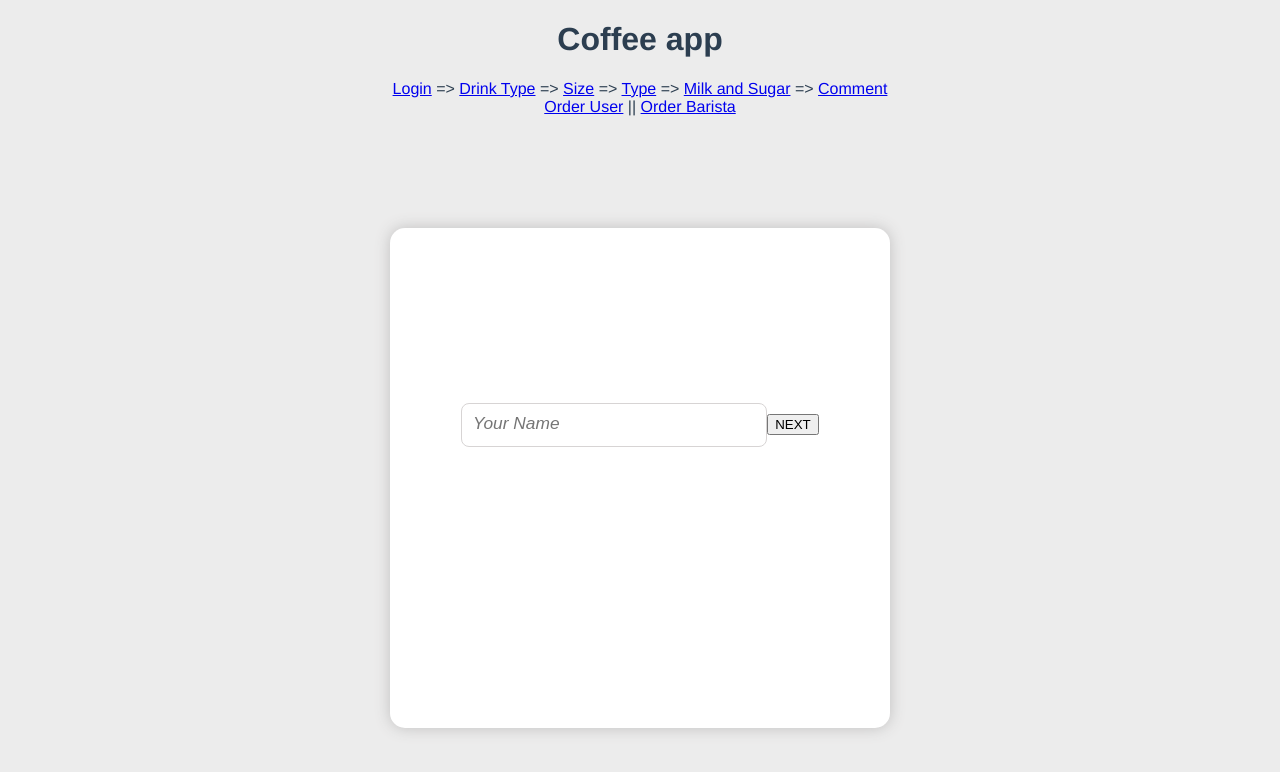
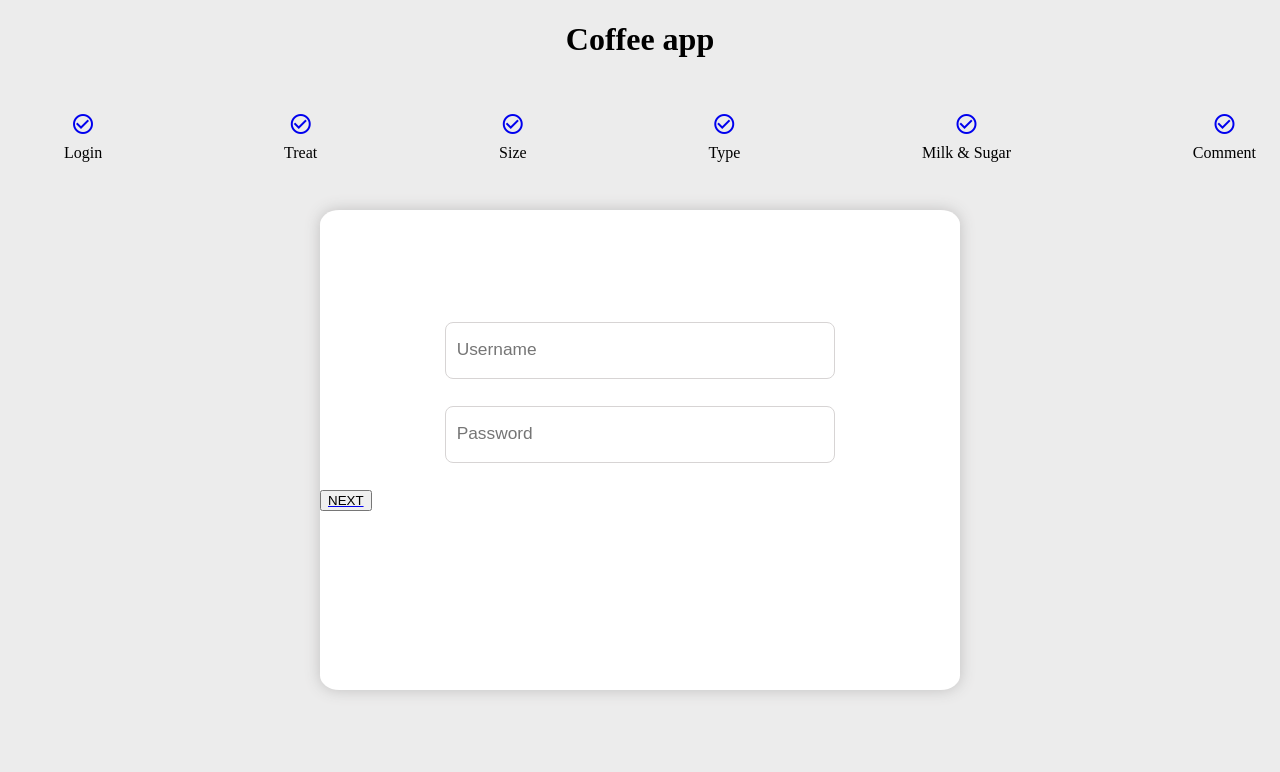
Before and after one commit to stevetangue/treat, a Vue app: page /#/ in a window 1280 px wide. Shown: the top 772 px of the page. Built offline with nearby package versions, Linux system fonts and the light colour scheme.

Commit message:
Structure of the order tracking bar and main order box
* Babel conf for class decorators
* style main order box
* basic structure of the order tracking bar

```diff
--- a/babel.config.js
+++ b/babel.config.js
@@ -1,5 +1,9 @@
 module.exports = {
   presets: [
     '@vue/app'
+  ],
+  plugins: [
+    ["@babel/plugin-proposal-decorators", { "legacy": true }],
+    "@babel/plugin-proposal-class-properties"
   ]
 }
--- a/package.json
+++ b/package.json
@@ -13,6 +13,7 @@
     "es6-promise": "^4.2.5",
     "less": "^3.9.0",
     "less-loader": "^4.1.0",
+    "material-design-icons": "^3.0.1",
     "vue": "^2.5.21",
     "vue-class-component": "^6.3.2",
     "vue-router": "^3.0.2",
--- a/public/index.html
+++ b/public/index.html
@@ -5,6 +5,7 @@
     <meta http-equiv="X-UA-Compatible" content="IE=edge">
     <meta name="viewport" content="width=device-width,initial-scale=1.0">
     <link rel="icon" href="<%= BASE_URL %>favicon.ico">
+    <link href="https://fonts.googleapis.com/icon?family=Material+Icons" rel="stylesheet">
     <title>treat</title>
   </head>
   <body>
--- /dev/null
+++ b/public/treat-variables.less
@@ -0,0 +1,3 @@
+
+
+// TODO: get all the css vars here
--- a/src/App.vue
+++ b/src/App.vue
@@ -1,41 +1,104 @@
 <template>
   <div id="app">
     <h1>Coffee app</h1>
+    <div class="order-tracking-bar">
       <nav>
-      <router-link to="/">Login</router-link> =>
-      <router-link to="/TreatDrink">Drink Type</router-link> =>
-      <router-link to="/TreatSize">Size</router-link> =>
-      <router-link to="/TreatType">Type</router-link> =>
-      <router-link to="/TreatMilkSugar">Milk and Sugar</router-link> =>
-      <router-link to="/TreatComment">Comment</router-link>
-      <br />
-      <router-link to="/TreatOrderUser">Order User</router-link> ||
-      <router-link to="/TreatOrderBarista">Order Barista</router-link>
+        <ul class="progress-bar" >
+          <li v-for="route in routes" :key="route.url" class="progress-bar__items">
+
+            <router-link :to="route.url">
+              <i class="material-icons">check_circle_outline</i>
+              <span>{{route.label}}</span>
+            </router-link>
+          </li>
+
+          <!--<li><router-link to="/TreatOrderUser">Order User</router-link></li>-->
+          <!--<li><router-link to="/TreatOrderBarista">Order Barista</router-link></li>-->
+        </ul>
       </nav>
+    </div>
+    <div class="order-box">
       <router-view />
+    </div>
   </div>
 </template>
 
 <script>
-export default {
-  name: 'app',
-  components: {
+  import Vue from 'vue';
+  import Component from 'vue-class-component';
+
+  @Component({
+    components: { },
+    props: { },
+    data () {
+      return {
+        routes : [{
+          url: '/',
+          label: 'Login'
+        }, {
+          url: '/TreatDrink',
+          label: 'Treat'
+        },
+          {
+            url: '/TreatSize',
+            label: 'Size'
+          },
+          {
+            url: '/TreatType',
+            label: 'Type'
+          },
+          {
+            url: '/TreatMilkSugar',
+            label: 'Milk & Sugar'
+          },
+          {
+            url: '/TreatComment',
+            label: 'Comment'
+          }]
       }
     }
+  })
+  export default class App extends Vue {}
+
 </script>
 
-<style>
-
+<style lang="less">
     body {
       background-color: #ececec;
+      text-align: center;
+      height: 100%;
+      font-size: 16px;
     }
 
-#app {
-  font-family: 'Avenir', Helvetica, Arial, sans-serif;
-  -webkit-font-smoothing: antialiased;
-  -moz-osx-font-smoothing: grayscale;
-  text-align: center;
-  background-color: #ececec;
-  color: #2c3e50;
+    .order-tracking-bar {
+      padding: 1em 1em 0 1em;
+    }
+
+    .order-box {
+      height: 30em;
+      width: 40em;
+      margin: 3em auto;
+      border-radius: 3%;
+      background-color: white;
+      box-shadow: 0 0 15px 0 #c0bfbf;
+    }
+    .progress-bar {
+      list-style: none;
+      display: flex;
+      flex-direction: row;
+      justify-content: space-between;
+
+      &__items {
+
+        a {
+          display: flex;
+          flex-direction: column;
+          text-decoration: none;
+        }
+        span {
+          padding-top: 0.5em;
+          color: black;
+        }
+      }
     }
 </style>
--- a/src/components/TreatLogin.vue
+++ b/src/components/TreatLogin.vue
@@ -1,6 +1,7 @@
 <template>
-  <div class="order-box">
-    <input class="order-box__input" placeholder="Your Name">
+  <div class="login">
+    <input type="text" class="order-box__input" placeholder="Username">
+    <input type="password" class="order-box__input" placeholder="Password">
     <router-link to="/TreatDrink">
       <button>NEXT</button>
     </router-link>
@@ -16,25 +17,27 @@
 <!-- Add "scoped" attribute to limit CSS to this component only -->
 <style scoped lang="less">
 
-  .order-box {
-    height: 500px;
-    width: 500px;
-    margin: 7em auto;
-    border-radius: 3%;
-    background-color: white;
-    box-shadow: 0 0 15px 0 #c0bfbf;
-
-    &__input {
+  .login {
+    padding-top: 7em;
+    input[type="text"],
+    input[type="password"] {
       width: 60%;
-      height: 40px;
-      margin-top: 35%;
+      height: 4em;
+      margin-bottom: 2em;
       border: 1px solid #d7d4d4;
       border-radius: 8px;
+
+      &::placeholder {
+        font-size: 1.3em;
+        padding-left:0.5em;
+      }
     }
+    button {
+      display: block;
+    }
+
   }
-  .order-box__input::placeholder {
-    font-size: 1.3em;
-    font-style:italic;
-    padding-left:0.5em;
-  }
+
+
+
 </style>
```
Also changed, not shown: 1 other file (tests, documents, lock files or other folders). Lines whose indentation alone changed are shown as unchanged.
